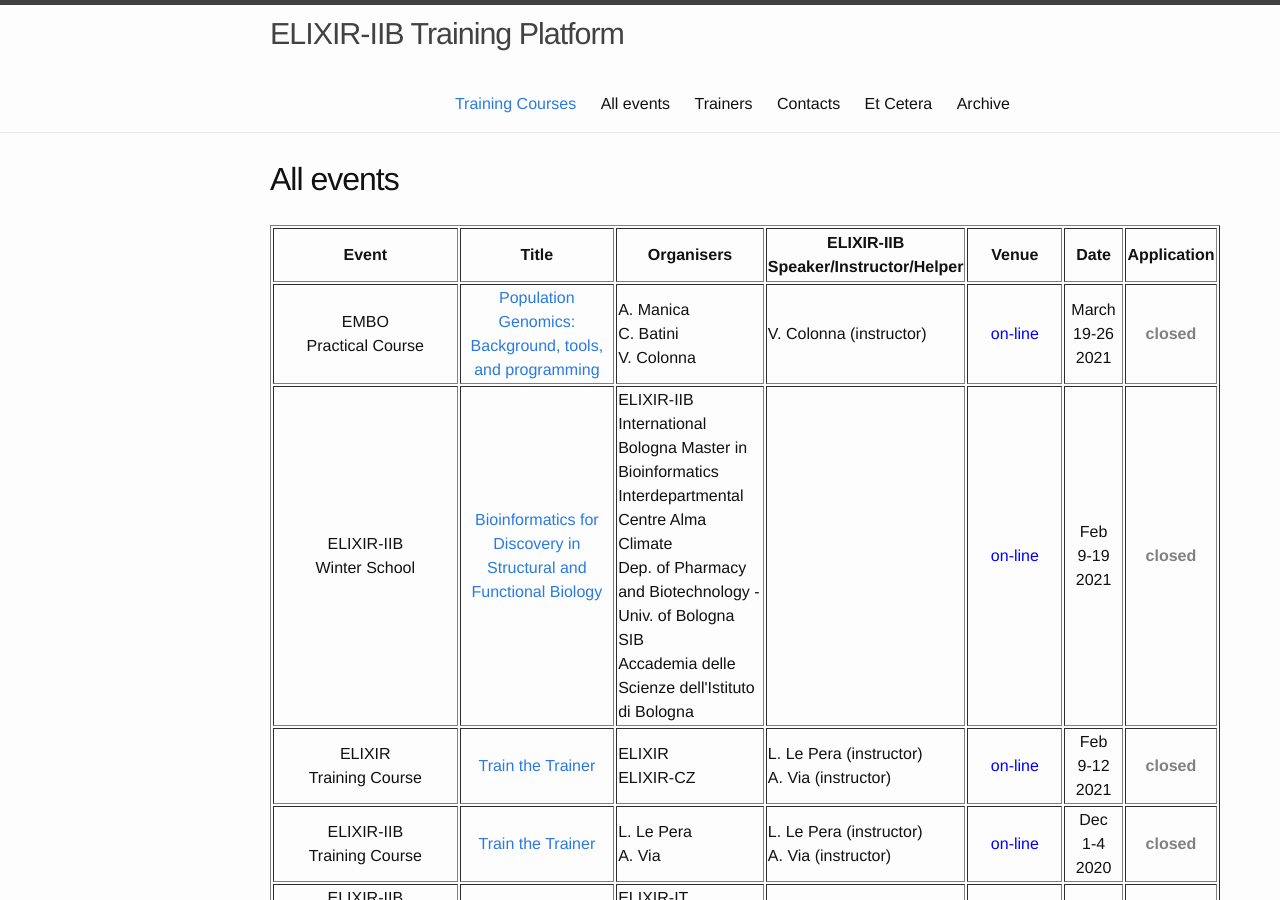
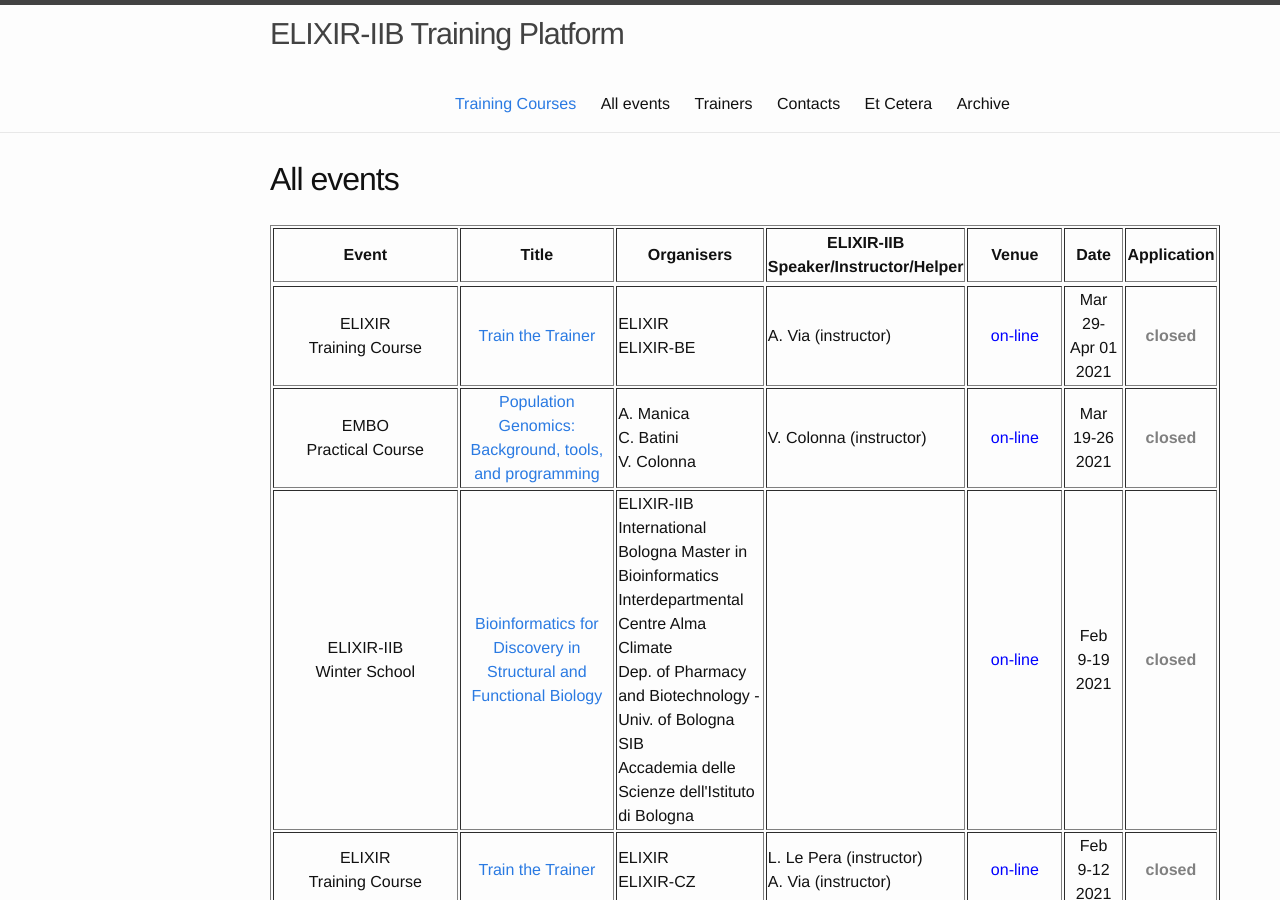
Before and after one commit to ELIXIR-IIB-training/website, a Jekyll site: the page built from _pages/01-all_events.md, in a window 1280 px wide and 900 px high. Built offline with Jekyll 4.4.1, drawn with Linux system fonts in a browser that asks for light colours.

Commit message:
Add TtT course ELIXIR-BE

```diff
--- a/_pages/01-all_events.md
+++ b/_pages/01-all_events.md
@@ -15,12 +15,22 @@ permalink: /all_events/
    <td height="50" width="90" align="center"><b>Application</b></td>
 </tr>
 <tr>
+<tr>
+<td height="50" align="center">ELIXIR<br>Training Course</td>
+   <td height="50" width="220" align="center"><a href="
+https://training.vib.be/all-trainings/train-trainer">Train the Trainer</a></td>
+   <td height="50">ELIXIR<br>ELIXIR-BE</td>
+   <td height="50" width="150">A. Via (instructor)</td>
+   <td height="50" align="center"><font color="blue">on-line</font></td>
+   <td height="50" width="75" align="center">Mar<br>29-<br>Apr 01<br>2021</td>
+   <td height="50" align="center"><font color="grey"><b>closed</b></font></td>
+</tr>
 <td height="50" align="center">EMBO<br>Practical Course</td>
    <td height="50" width="220" align="center"><a href="https://elixir-iib-training.github.io/website/2021/03/19/population-genomics-procida.html">Population Genomics: Background, tools, and programming</a></td>
    <td height="50" width="150">A. Manica<br>C. Batini<br>V. Colonna</td>
    <td height="50" width="150">V. Colonna (instructor)</td>
    <td height="50" align="center"><font color="blue">on-line</font></td>
-   <td height="50" width="75" align="center">March<br>19-26<br>2021</td>
+   <td height="50" width="75" align="center">Mar<br>19-26<br>2021</td>
    <td height="50" align="center"><font color="grey"><b>closed</b></font></td>
 </tr>
 <tr>
```
